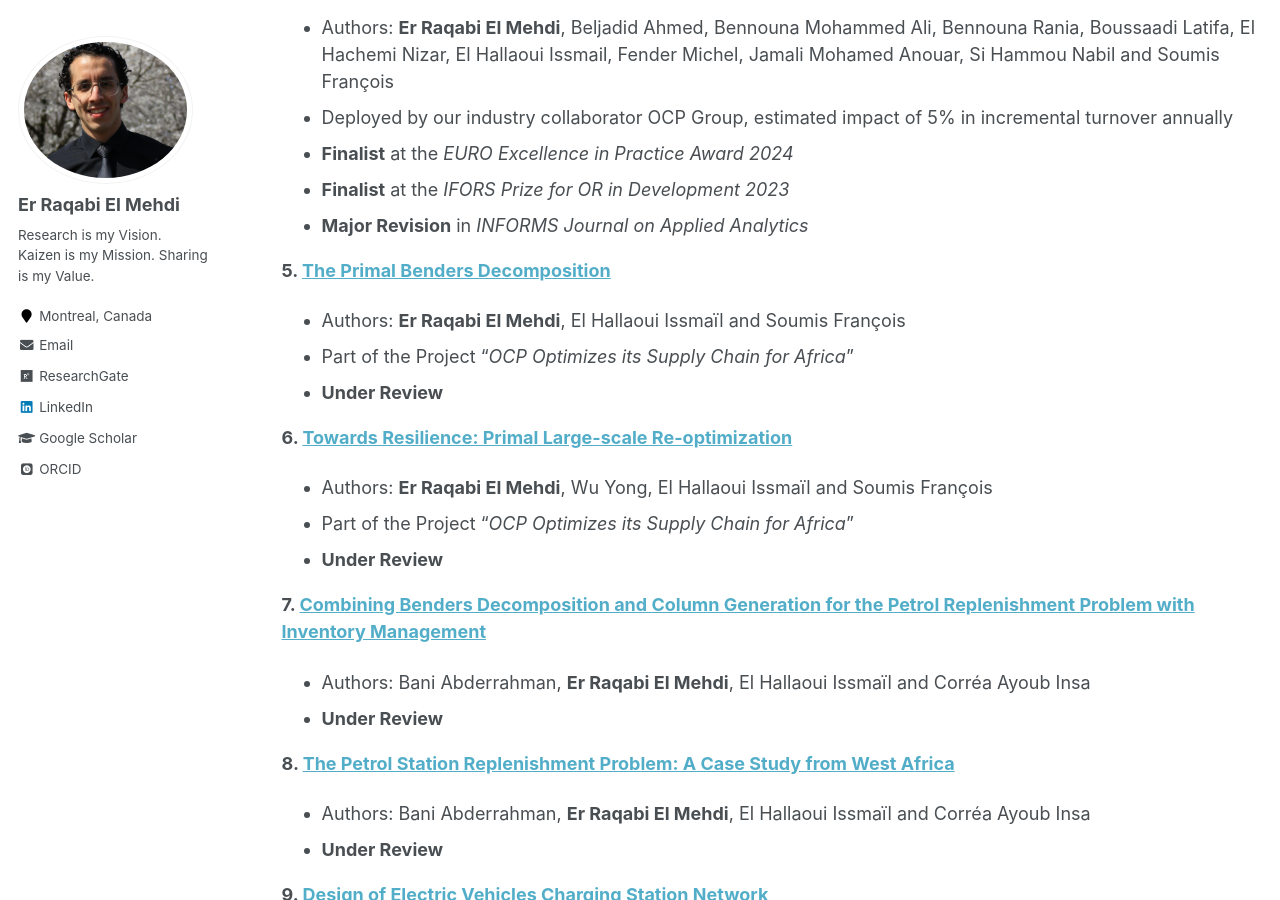
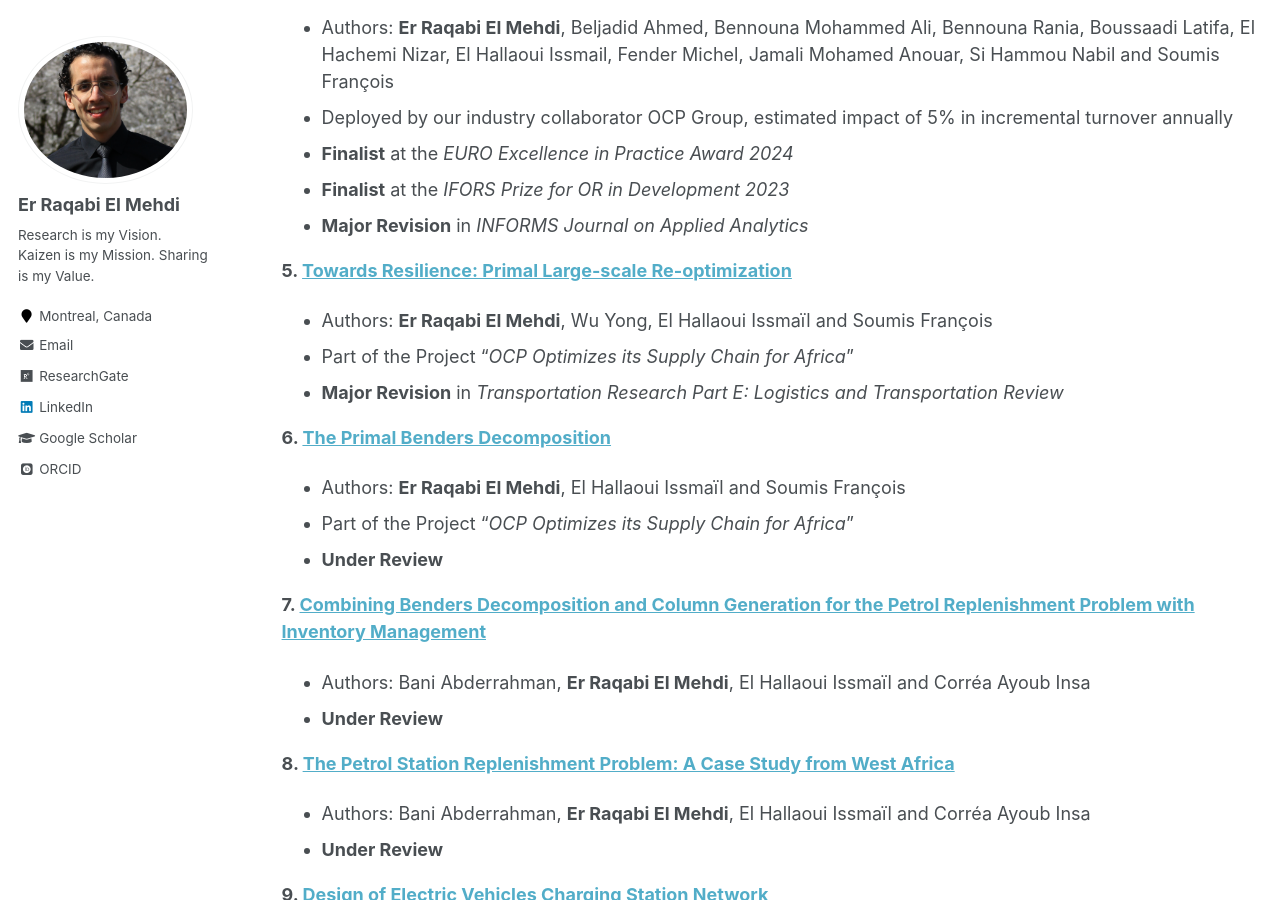
Before and after one commit to RqbMedi/rqbmedi.github.io, a Jekyll site: the page built from _pages/publications.md, in a window 1280 px wide and 900 px high, scrolled down 909 px. Built offline with Jekyll 4.4.1, drawn with Linux system fonts in a browser that asks for light colours; some web fonts are replaced.

Commit message:
Initial_Commit

```diff
--- a/_pages/publications.md
+++ b/_pages/publications.md
@@ -33,13 +33,13 @@ Published & Under Review
  - **Finalist** at the *IFORS Prize for OR in Development 2023*
  - **Major Revision** in *INFORMS Journal on Applied Analytics*
 
-**5. [The Primal Benders Decomposition](https://www.gerad.ca/en/papers/G-2023-27)**
+**5. [Towards Resilience: Primal Large-scale Re-optimization](https://www.gerad.ca/en/papers/G-2023-28)**
+ - Authors: **Er Raqabi El Mehdi**, Wu Yong, El Hallaoui Issmaïl and Soumis François
+ - Part of the Project "*OCP Optimizes its Supply Chain for Africa*"
+ - **Major Revision** in *Transportation Research Part E: Logistics and Transportation Review*
+
+**6. [The Primal Benders Decomposition](https://www.gerad.ca/en/papers/G-2023-27)**
  - Authors: **Er Raqabi El Mehdi**, El Hallaoui Issmaïl and Soumis François
- - Part of the Project "*OCP Optimizes its Supply Chain for Africa*"
- - **Under Review**
-
-**6. [Towards Resilience: Primal Large-scale Re-optimization](https://www.gerad.ca/en/papers/G-2023-28)**
- - Authors: **Er Raqabi El Mehdi**, Wu Yong, El Hallaoui Issmaïl and Soumis François
  - Part of the Project "*OCP Optimizes its Supply Chain for Africa*"
  - **Under Review**
 
```
Also changed, not shown: 1 other file.
